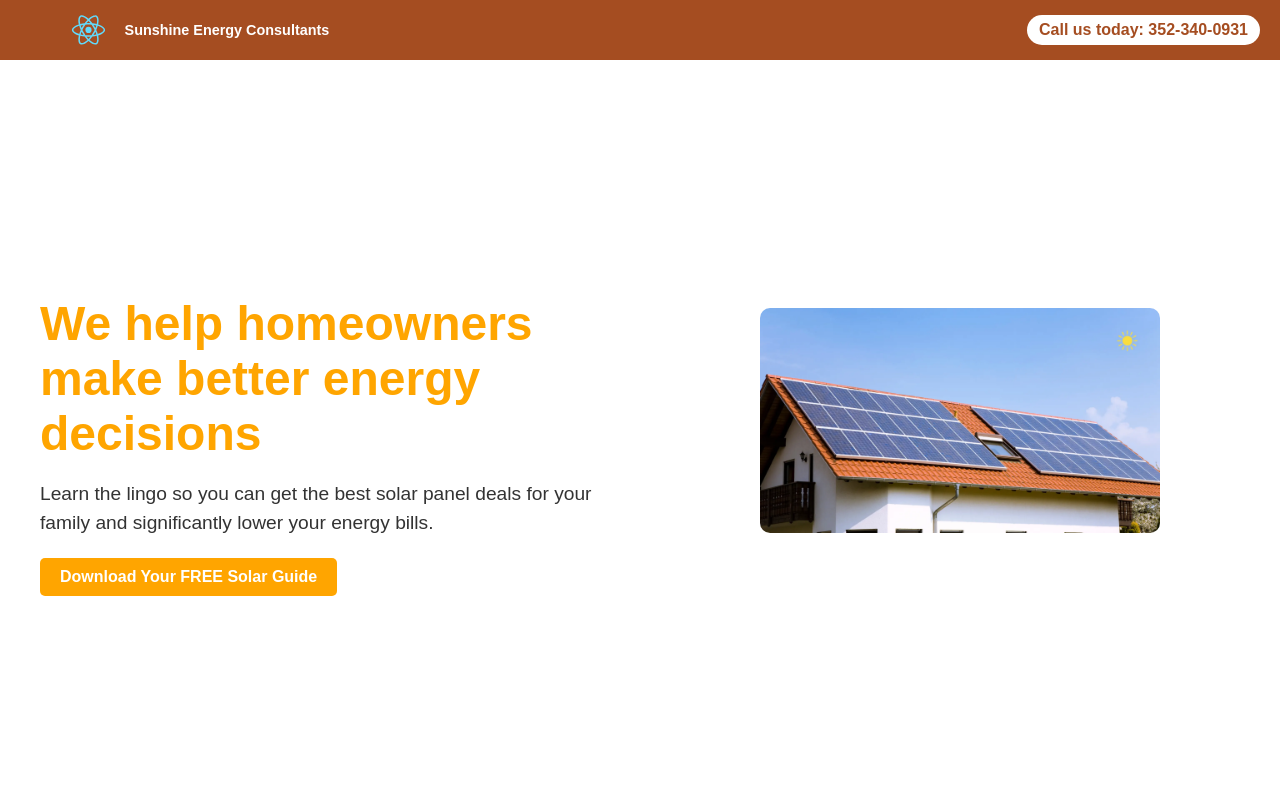
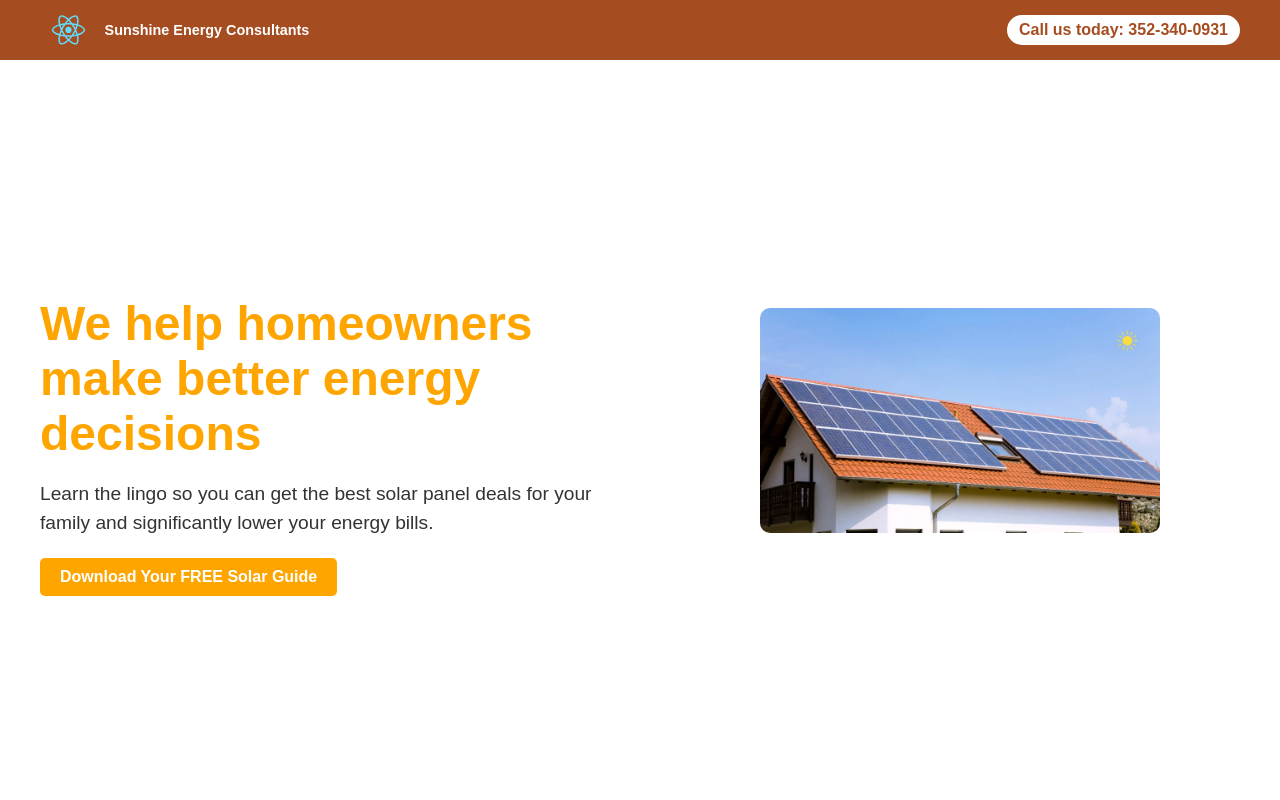
Before and after one commit to mpichardo305/sunshine-energy-consultants, a React (Create React App) app: page / in a window 1280 px wide. Shown: the top 800 px of the page. Built offline with nearby package versions, Linux system fonts and the light colour scheme.

Commit message:
Updated hero section and fixed responsive layout

```diff
--- a/src/App.css
+++ b/src/App.css
@@ -33,7 +33,6 @@ html {
   /* Ensures the navbar is above other content */
   background: #A54D21;
   /* Background color for visibility */
-  padding: 10px 20px;
   display: flex;
   justify-content: space-between;
   align-items: center;
@@ -42,6 +41,7 @@ html {
 .navbar-container {
   display: flex;
   justify-content: space-between;
+  padding: 10px 20px;
   /* Creates space between left and right divs */
   align-items: center;
   max-width: 1200px;
```
Also changed, not shown: 1 other file (tests, documents, lock files or other folders).
